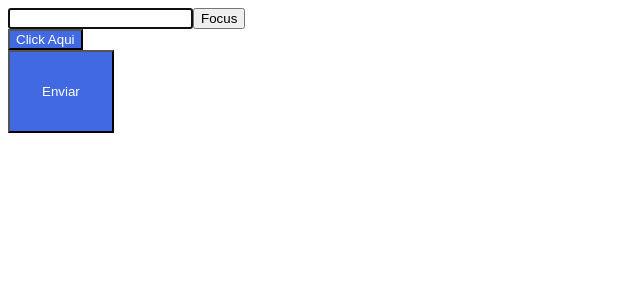
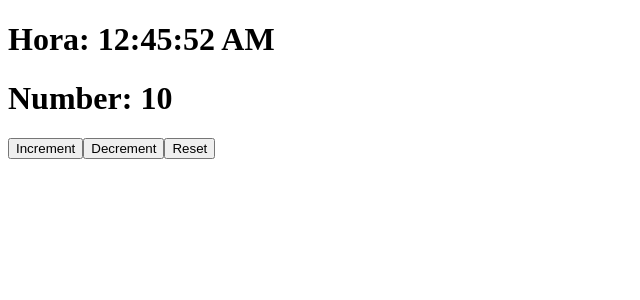
Before and after one commit to VictorYugo/Agenda-creada-en-React, a React (Create React App) app in the folder Proyecto/hello-cra/: page / in a window 1280 px wide. Shown: the top 300 px of the page, without its empty margins (0-640 px from the left). Built offline with nearby package versions, Linux system fonts and the light colour scheme.

Commit message:
uso de Hooks

```diff
--- a/Proyecto/hello-cra/src/App.jsx
+++ b/Proyecto/hello-cra/src/App.jsx
@@ -1,21 +1,41 @@
-import React, {Component} from 'react';
-//import Form from './Components/Form'
-import Refs from './components/Refs';
-import Button from './components/Button/Button';
-import Benviar from './components/Benviar/Benviar';
+import React, {useState, useEffect} from 'react';
 
-class App extends Component {
-  render() {
+const App = () => {
+  const [date, setDate] = useState(new Date().toLocaleTimeString())
+
+  useEffect( () => {
+    console.log('Mounted')
+    const time = setInterval(() => setDate(new Date().toLocaleTimeString()),1000)
+    return () => {
+      clearInterval(time);
+    }
+  })
+
+  const [number,setNumber] = useState(10)
+
+  const handleIncrement = () => {
+    setNumber(number+1)
+  }
+
+  const handleDecrement = () => {
+    setNumber(number-1)
+  }
+
+  const handleReset = () => {
+    setNumber(0)
+  }
+
     return (
       <div>
-        <Refs></Refs>
-        <Button></Button>
-        <div>
-          <Benviar></Benviar>
-        </div>
+        <h1>Hora: {date}</h1>
+        <h1>Number: {number}</h1>
+        <button onClick={handleIncrement}>Increment</button>
+        <button onClick={handleDecrement}>Decrement</button>
+        <button onClick={handleReset}>Reset</button>
       </div>
-    );
-  }
+    )
+
+
 }
 
 export default App;
```
Also changed, not shown: Proyecto/hello-cra/src/App2.jsx (added, +21 -0 lines), Proyecto/hello-cra/src/App3.jsx (added, +38 -0 lines).
